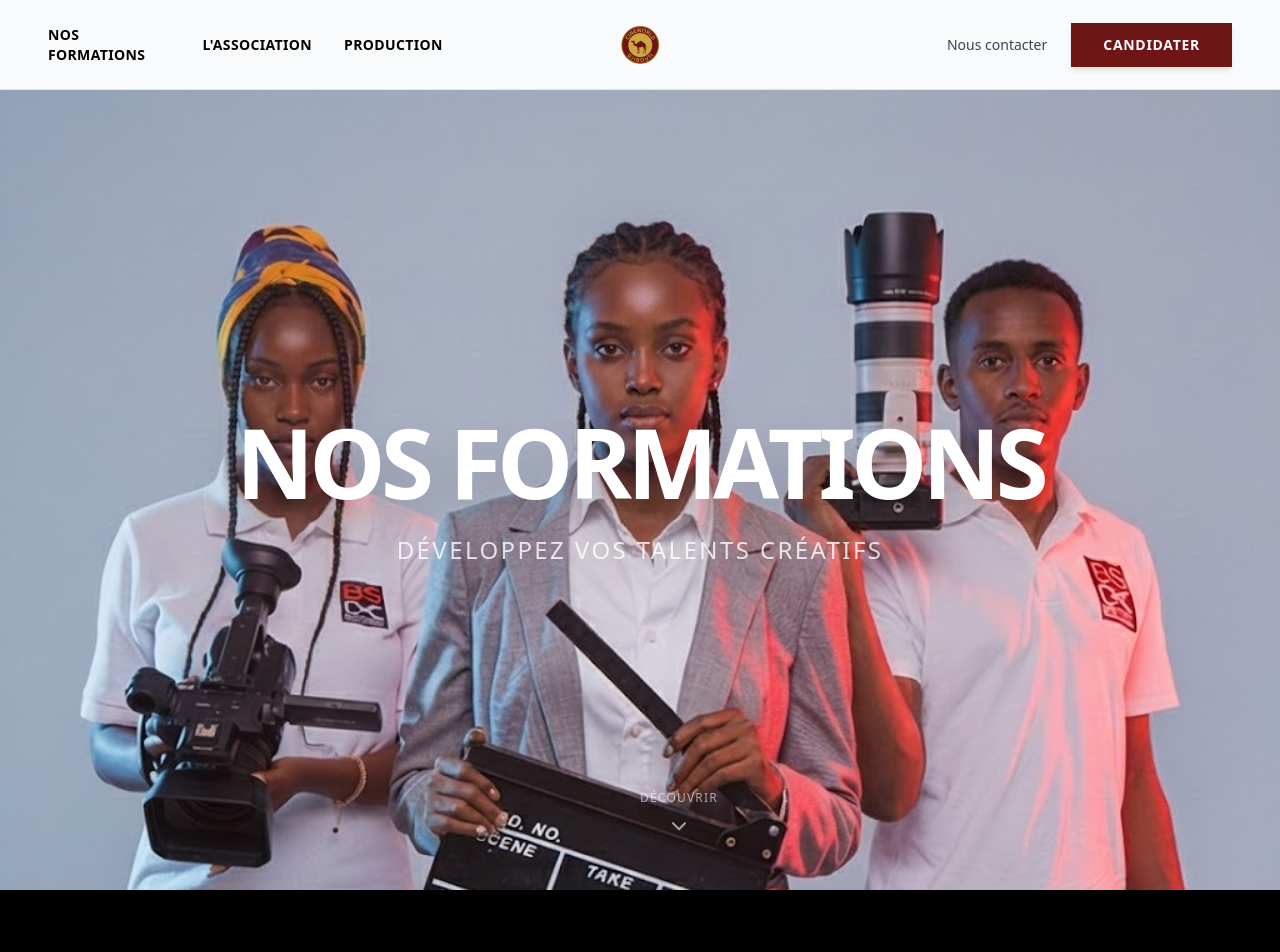
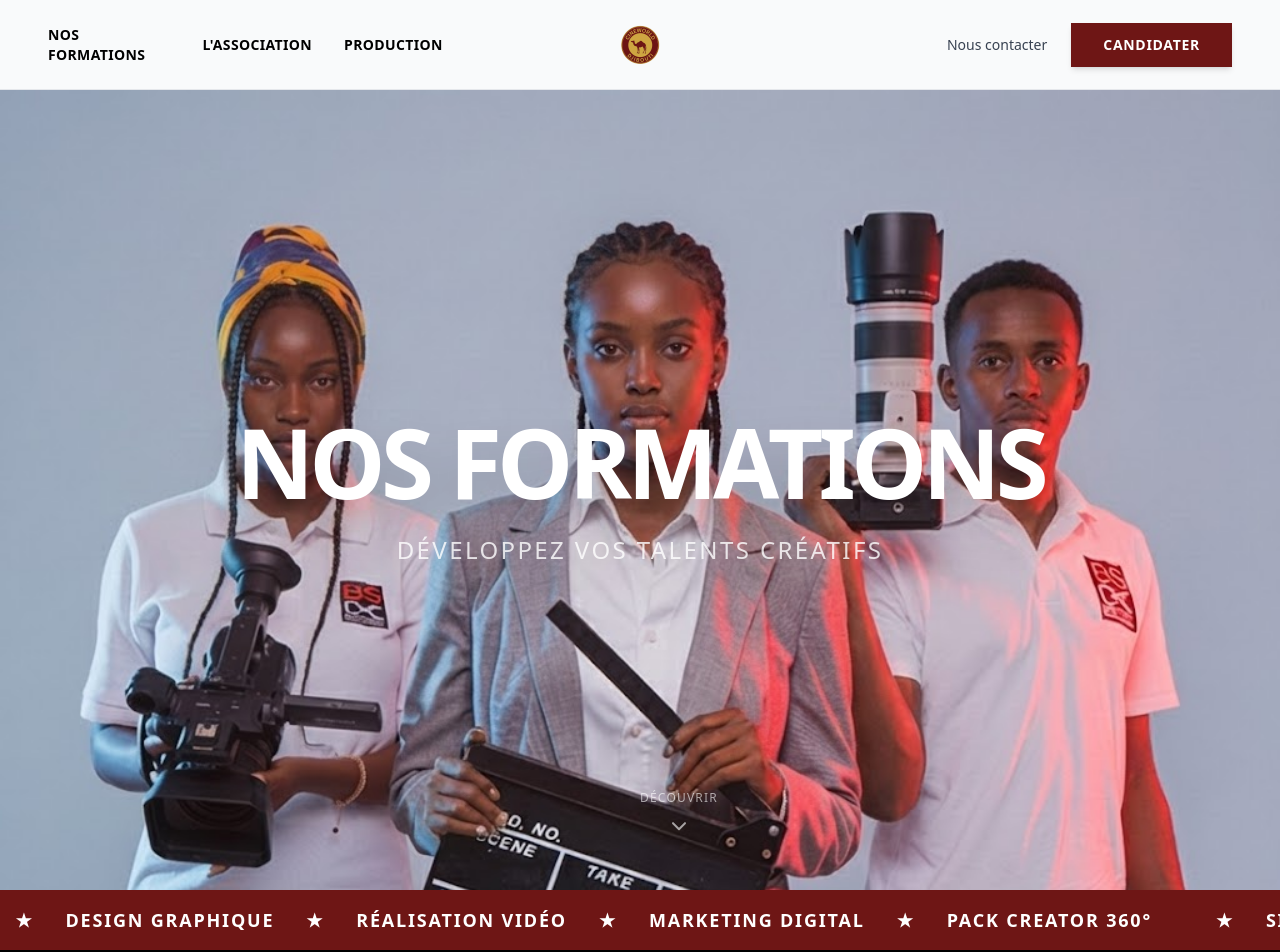
Before and after one commit to Willston125/studio, a Next.js app in the folder studio/: page /formations in a window 1280 px wide. Shown: the top 952 px of the page. Built offline with nearby package versions, Linux system fonts and the light colour scheme.

Commit message:
mise a jour

```diff
--- a/studio/src/app/formations/page.tsx
+++ b/studio/src/app/formations/page.tsx
@@ -161,6 +161,28 @@ export default function FormationsPage() {
             </section>
 
             {/* ═══════════════════════════════════════════════════════════════════ */}
+            {/* BANDEAU DÉFILANT */}
+            {/* ═══════════════════════════════════════════════════════════════════ */}
+            <div className="bg-[#6e1615] py-4 overflow-hidden">
+                <div className="animate-marquee whitespace-nowrap flex">
+                    {[...Array(4)].map((_, i) => (
+                        <span key={i} className="text-white font-bold text-lg uppercase tracking-widest mx-8 flex items-center gap-8">
+                            <span>★</span>
+                            <span>SITE WEB</span>
+                            <span>★</span>
+                            <span>DESIGN GRAPHIQUE</span>
+                            <span>★</span>
+                            <span>RÉALISATION VIDÉO</span>
+                            <span>★</span>
+                            <span>MARKETING DIGITAL</span>
+                            <span>★</span>
+                            <span>PACK CREATOR 360°</span>
+                        </span>
+                    ))}
+                </div>
+            </div>
+
+            {/* ═══════════════════════════════════════════════════════════════════ */}
             {/* SECTION 2 : CATALOGUE DES FORMATIONS */}
             {/* ═══════════════════════════════════════════════════════════════════ */}
             <section id="catalogue" className="py-20 px-6 md:px-12 lg:px-20">
@@ -257,7 +279,7 @@ export default function FormationsPage() {
             {/* ═══════════════════════════════════════════════════════════════════ */}
             <section className="py-20 px-6 md:px-12 lg:px-20">
                 <div className="max-w-4xl mx-auto">
-                    <div className="group relative border-2 border-yellow-500 bg-gradient-to-br from-yellow-500/10 to-transparent p-10 md:p-14 overflow-hidden">
+                    <div className="group relative border-2 border-yellow-500 bg-gradient-to-br from-yellow-500/10 to-transparent p-10 md:p-14">
 
                         {/* Image Hover Background for Pack */}
                         <div className="absolute inset-0 z-0 opacity-0 group-hover:opacity-15 transition-opacity duration-500">
--- a/studio/src/app/globals.css
+++ b/studio/src/app/globals.css
@@ -7,3 +7,17 @@
     @apply bg-white text-gray-900 font-sans antialiased;
   }
 }
+
+/* Animation Marquee - Bandeau défilant */
+@keyframes marquee {
+  0% {
+    transform: translateX(0%);
+  }
+  100% {
+    transform: translateX(-50%);
+  }
+}
+
+.animate-marquee {
+  animation: marquee 20s linear infinite;
+}
```
